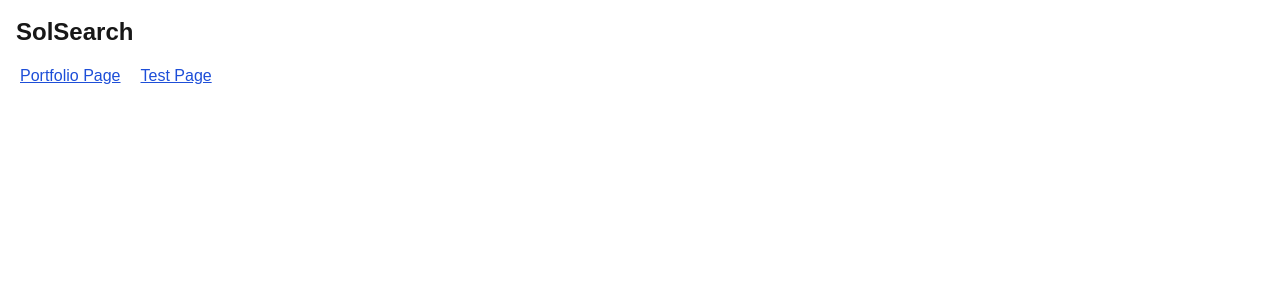
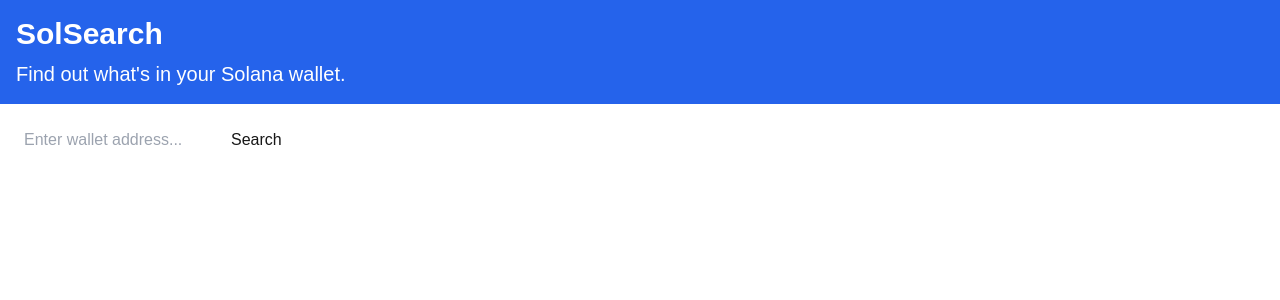
Before and after one commit to pastewarecode/solana-wallet-checker, a Next.js app: page / in a window 1280 px wide. Shown: the top 300 px of the page. Built offline with nearby package versions, Linux system fonts and the light colour scheme.

Commit message:
Finished building and testing pages
-created a home page & portfolio page
-created redirect after wallet address submission
-cleaned up file structure
-minimal styling

To finish:
-some additional functionalities
-styling
-deploying project

```diff
--- a/app/Pages/TestPage/page.js
+++ /dev/null
@@ -1,28 +0,0 @@
-"use client";
-import React, { useState } from "react";
-import WalletInput from "../../components/WalletInput";
-import Portfolio from "../../components/Portfolio";
-
-export default function TestPage() {
-  const [walletAddress, setWalletAddress] = useState(""); // To store user-entered wallet address.
-
-  // Function to update the wallet address when submitted.
-  const handleAddressSubmit = (address) => {
-    setWalletAddress(address);
-  };
-
-  return (
-    <div>
-      <h1 className="text-3xl p-2">SolSearch</h1>
-      <p className="text-xl">Enter a Solana wallet address below to view its portfolio.</p>
-
-      <div className="p-2 ">
-        {/* Wallet Input Component */}
-        <WalletInput onAddressSubmit={handleAddressSubmit} />
-
-        {/* Display the Portfolio only when a wallet address is entered */}
-        {walletAddress && <Portfolio walletAddress={walletAddress} />}
-      </div>
-    </div>
-  );
-}
--- /dev/null
+++ b/app/PortfolioPage/[walletAddress]/page.js
@@ -0,0 +1,21 @@
+"use client"
+import React from 'react';
+import { useParams } from 'next/navigation'; //gets the URL so we can assign it as walletAddress and use it
+import Portfolio from "../../components/Portfolio";
+
+export default function PortfolioPage() {
+
+  //gets the wallet address from the URL and we use it for the portfolio page.
+  const { walletAddress } = useParams();
+
+  return (
+    <div>
+      <header className="p-4 bg-blue-600 text-white">
+        <h1 className="text-3xl font-bold">SolSearch</h1>
+      </header>
+      <main className="p-6">
+        <Portfolio walletAddress={walletAddress} />
+      </main>
+    </div>
+  );
+}
--- a/app/components/Portfolio.js
+++ b/app/components/Portfolio.js
@@ -79,8 +79,8 @@ function Portfolio({walletAddress}) {
 
     return(
         <div>
-            <h1 className="text-xl p-2 mt-4">Account Details:</h1>
-            <p>Account Value: ${totalValue.toFixed(2)}USD</p>
+            <h1 className="text-xl p-2">Account: {walletAddress}</h1>
+            <p>Total Account Value: ${totalValue.toFixed(2)}USD</p>
 
             {/* Display the TokensList component */}
             <TokensList tokens={tokens}></TokensList>
--- a/app/components/TokensList.js
+++ b/app/components/TokensList.js
@@ -1,6 +1,3 @@
-import React, { useState, useEffect } from "react";
-import { getTokenName } from "../services/solanaService";
-
 //function that displays 'TokenList' a list of tokens that includes their amount of shares and USD values of tokens
 function TokensList({tokens}) {
     return (
--- a/app/page.js
+++ b/app/page.js
@@ -1,21 +1,39 @@
-import Link from 'next/link';
+"use client";
+import React, { useState } from "react";
+import { useRouter } from "next/navigation"; //for redirecting to new page
+import WalletInput from "./components/WalletInput";
 
-export default function Page() {
+export default function HomePage() {
+  const [error, setError] = useState("");
+  const router = useRouter();
 
+  const handleAddressSubmit = (wallet) => {
 
-    return (
-        <main>
-            <h1 className="font-bold text-2xl p-4">SolSearch</h1>
+    //validate if entered address is correct. This is the format for the address
+    if (!/^[1-9A-HJ-NP-Za-km-z]{32,44}$/.test(wallet)) {
+      setError("Invalid Solana wallet address. Please try again.");
+      return;
+    }
 
-            <div>
-                <Link legacyBehavior href='http://localhost:3000/Pages' passHref>
-                    <a className='text-blue-700 hover:text-violet-900 underline ml-5'>Portfolio Page</a>
-                </Link>
+    setError(""); //clearing errors from before
 
-                <Link legacyBehavior href='http://localhost:3000/Pages/TestPage' passHref>
-                    <a className='text-blue-700 hover:text-violet-900 underline ml-5'>Test Page</a>
-                </Link>
-            </div>
-        </main>
-    )
+    //redirects to the portfolio page
+    router.push(`/PortfolioPage/${wallet}`);
+  };
+
+  return (
+    <div>
+      <header className="p-4 bg-blue-600 text-white">
+        <h1 className="text-3xl font-bold">SolSearch</h1>
+        <p className="text-xl mt-2">Find out what's in your Solana wallet.</p>
+      </header>
+      <main className="p-6">
+        {/* wallet input for the submission box */}
+        <WalletInput onAddressSubmit={handleAddressSubmit} />
+
+        {/* display an error message in red */}
+        {error && <p className="text-red-600 mt-4">{error}</p>}
+      </main>
+    </div>
+  );
 }
--- a/app/services/solanaService.js
+++ b/app/services/solanaService.js
@@ -1,5 +1,4 @@
 import { Connection, PublicKey } from "@solana/web3.js";
-import { getParsedTokenAccountsByOwner } from "@solana/spl-token";
 import { Metadata } from '@metaplex-foundation/mpl-token-metadata';
 
 //establishing a connection to the solana blockchain.
--- a/package.json
+++ b/package.json
@@ -15,7 +15,8 @@
     "axios": "^1.7.7",
     "next": "15.0.3",
     "react": "19.0.0-rc-66855b96-20241106",
-    "react-dom": "19.0.0-rc-66855b96-20241106"
+    "react-dom": "19.0.0-rc-66855b96-20241106",
+    "react-router-dom": "^7.0.2"
   },
   "devDependencies": {
     "eslint": "^8",
```
Also changed, not shown: app/Pages/ErrorPage/page.js (deleted), app/Pages/HomePage/page.js (deleted), 1 other file (tests, documents, lock files or other folders).
